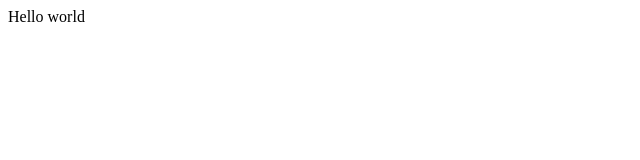
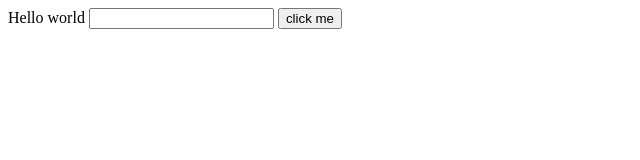
Before and after one commit to Ko-pai/new-project, a plain HTML site: page new.html in a window 1280 px wide. Shown: the whole page, without its empty margins (0-640 px from the left). Drawn offline with Linux system fonts and the light colour scheme.

Commit message:
Add new commit

```diff
--- a/new.html
+++ b/new.html
@@ -8,5 +8,8 @@
 </head>
 <body>
     Hello world
+
+    <input type="text" />
+    <button>click me </button>
 </body>
 </html>
```
